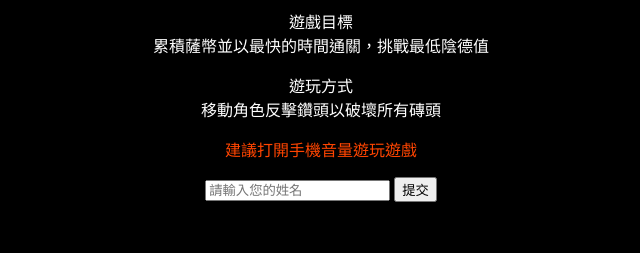
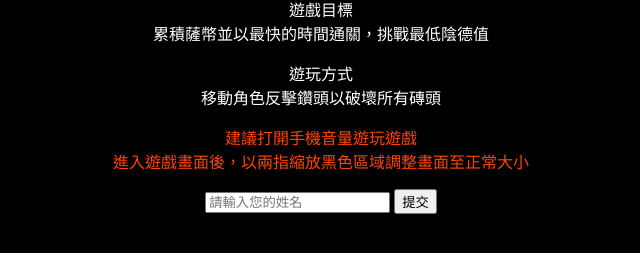
Before and after one commit to moose2917/TheDriller, a plain HTML site: page index.html in a window 1280 px wide. Shown: the part 439-692 px from the top of the page, without its empty margins (319-959 px from the left). Drawn offline with Linux system fonts and the light colour scheme.

Commit message:
更新排版、增加調整畫面說明

```diff
--- a/index.html
+++ b/index.html
@@ -41,7 +41,7 @@
         <h1 style="text-align: center; color: white;">薩小遊戲 - 黃豪平鑽磚頭</h1> <!-- 新增標題 -->
         <p style="text-align: center; color: white;">遊戲目標<br>累積薩幣並以最快的時間通關，挑戰最低陰德值</p> <!-- 新增遊玩目標說明 -->
         <p style="text-align: center; color: white;">遊玩方式<br>移動角色反擊鑽頭以破壞所有磚頭</p> <!-- 新增遊玩方式說明 -->
-        <p style="text-align: center; color: orangered;">建議打開手機音量遊玩遊戲</p> <!-- 建議打開聲音 -->
+        <p style="text-align: center; color: orangered;">建議打開手機音量遊玩遊戲<br>進入遊戲畫面後，以兩指縮放黑色區域調整畫面至正常大小</p> <!-- 建議打開聲音並調整畫面 -->
         <div style="text-align: center;">
             <input type="text" id="playerName" placeholder="請輸入您的姓名" required inputmode="text" pattern="[a-zA-Z0-9]*">
             <button id="submitBtn">提交</button>
```
